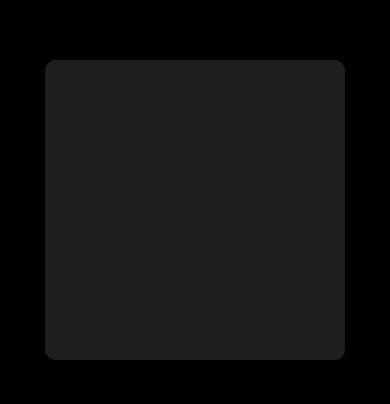
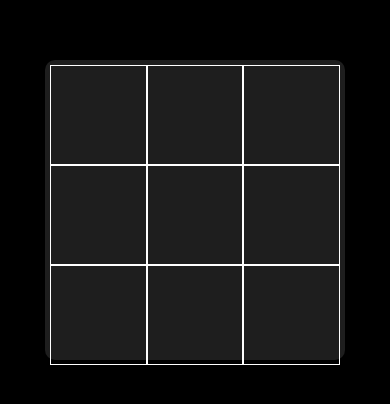
Before and after one commit to Enver-Onur-Cogalan/XOX-2049, a React Native app: screen / in a window 390 px wide. Shown: the part 212-616 px from the top of the page. Built offline with nearby package versions, Linux system fonts and the light colour scheme.

Commit message:
:rocket: feat: add Square component and implement basic turn logic
- Create reusable Square component with touch functionality
- Render 9 Square components inside the Board
- Implement basic turn mechanism to switch between X and O

```diff
--- a/src/components/Board.js
+++ b/src/components/Board.js
@@ -1,13 +1,32 @@
 import { StyleSheet, View } from 'react-native';
-import React from 'react';
+import React, { useState } from 'react';
+import Square from './Square';
 
 const Board = () => {
+    const [squares, setSquares] = useState(Array(9).fill(null));
+    const [isXTurn, setIsXTurns] = useState(true);
+
+    const handlePress = (index) => {
+        if (squares[index]) return;
+
+        const newSquares = [...squares];
+        newSquares[index] = isXTurn ? 'X' : 'O';
+        setSquares(newSquares);
+        setIsXTurns(!isXTurn);
+    };
+
     return (
         <View style={styles.board}>
-            {/* Buraya 3*3 kareler gelecek */}
+            {squares.map((value, index) => (
+                <Square
+                    key={index}
+                    value={value}
+                    onPress={() => handlePress(index)}
+                />
+            ))}
         </View>
-    )
-}
+    );
+};
 
 export default Board;
 
--- /dev/null
+++ b/src/components/Square.js
@@ -0,0 +1,28 @@
+import { StyleSheet, Text, TouchableOpacity } from 'react-native';
+import React from 'react';
+
+const Square = ({ value, onPress }) => {
+    return (
+        <TouchableOpacity style={styles.square} onPress={onPress}>
+            <Text style={styles.text}>{value}</Text>
+        </TouchableOpacity>
+    );
+};
+
+export default Square;
+
+const styles = StyleSheet.create({
+    square: {
+        width: '33.33%',
+        height: 100,
+        borderWidth: 1,
+        borderColor: '#fff',
+        justifyContent: 'center',
+        alignItems: 'center',
+    },
+    text: {
+        fontSize: 48,
+        color: '#00FFAA',
+        fontWeight: 'bold',
+    },
+});
```
